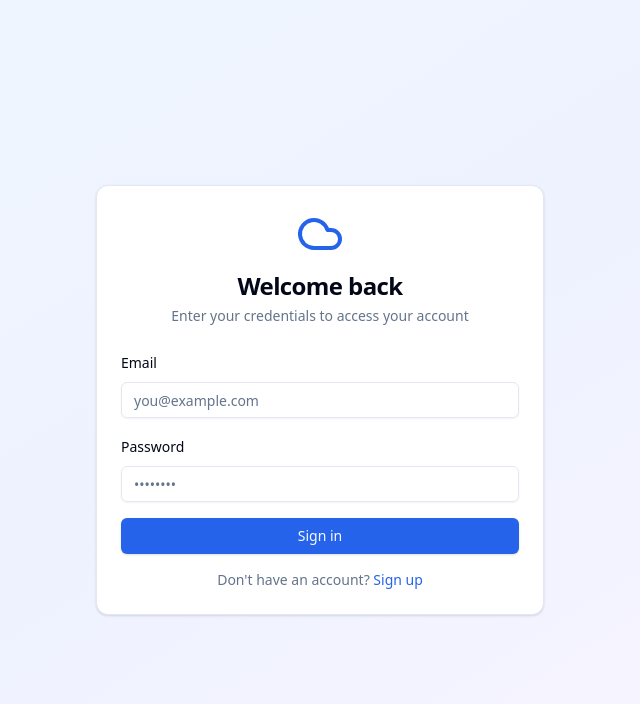
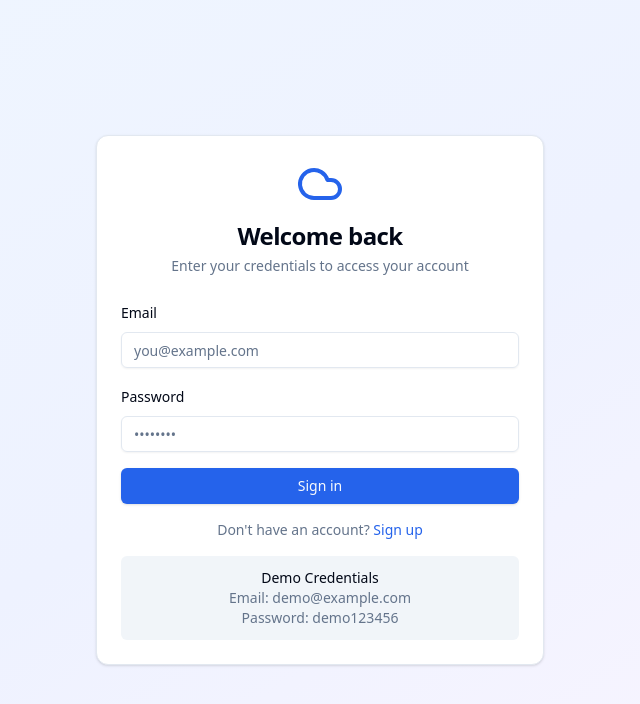
Before and after one commit to bofengb/weather-app-practice, a React app in the folder client/: page / in a window 1280 px wide. Shown: the top 704 px of the page, without its empty margins (320-960 px from the left). Built offline with nearby package versions, Linux system fonts and the light colour scheme; no server answers; the HTML template or start-up script is replaced by a standard one.

Commit message:
Add demo credentials

```diff
--- a/client/src/pages/Login.tsx
+++ b/client/src/pages/Login.tsx
@@ -124,6 +124,11 @@ export default function Login() {
               Sign up
             </Link>
           </div>
+          <div className="mt-4 rounded-md bg-muted p-3 text-center text-sm">
+            <p className="font-medium">Demo Credentials</p>
+            <p className="text-muted-foreground">Email: demo@example.com</p>
+            <p className="text-muted-foreground">Password: demo123456</p>
+          </div>
         </CardContent>
       </Card>
     </div>
--- a/client/src/pages/Map.tsx
+++ b/client/src/pages/Map.tsx
@@ -16,6 +16,7 @@ export default function Map() {
   const { addFavorite, isFavorited, canAddMore } = useFavorites();
 
   // dedupe: hide history markers that are already favorited
+  // One location can only have one pin
   const dedupedMarkers = useMemo(
     () =>
       markers.filter((m) => m.type !== 'history' || !isFavorited(m.lat, m.lon)),
```
Also changed, not shown: 1 other file (tests, documents, lock files or other folders).
